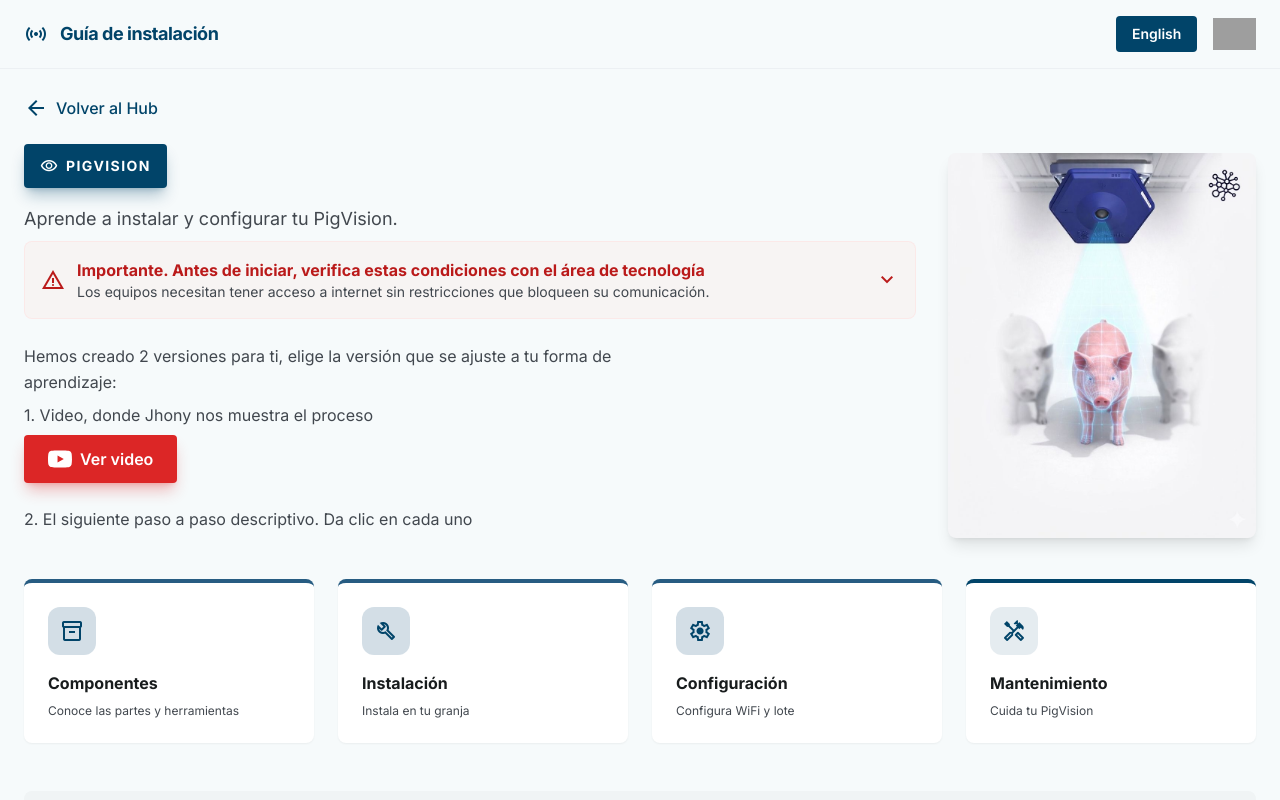
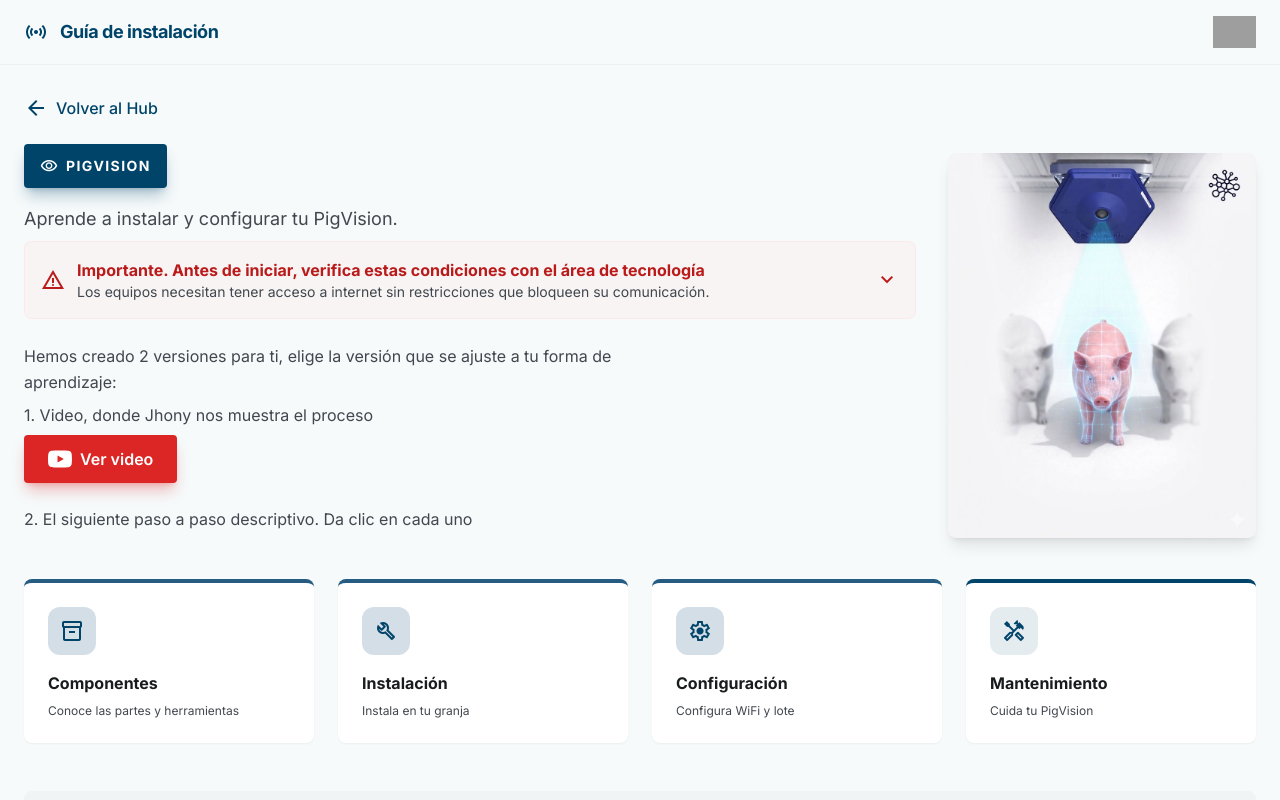
Before and after one commit to ComunicacionesAX/LandingPigVision, a plain HTML site: page index.html in a window 1280 px wide. Shown: the top 800 px of the page. Drawn offline with nearby package versions, Linux system fonts and the light colour scheme; grey boxes are pictures that could not be loaded.

Commit message:
Remove local language toggle, use Hub sync

```diff
--- a/index.html
+++ b/index.html
@@ -214,7 +214,6 @@
                 <h1 id="lang-title" class="text-lg font-bold text-primary tracking-tight">Guía de instalación</h1>
             </div>
             <div class="flex items-center gap-4">
-                <button id="lang-toggle-btn" onclick="toggleLanguage()" class="px-4 py-2 bg-primary text-white text-sm font-semibold rounded-lg hover:bg-primary-container transition-colors">English</button>
                 <img src="https://campaigns.asimetrix.co/hs-fs/hubfs/AX%20-%20Asimetrix/AX_Logo%20completo.png?width=174&height=56&name=AX_Logo%20completo.png" alt="Asimetrix" class="h-8">
             </div>
         </div>
```
Also changed, not shown: 1 other file.
